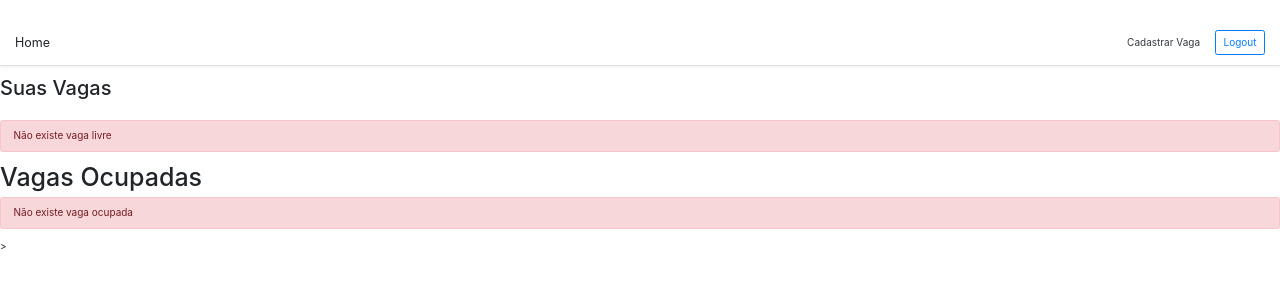
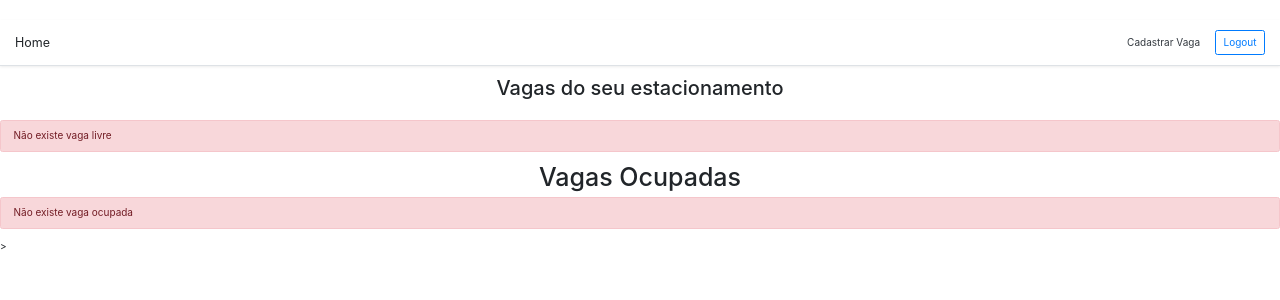
Before and after one commit to Rubensrvsc/projeto-estacionamento, a Django app: template appProprietario/templates/index_prop.html in a window 1280 px wide. Shown: the part 213-513 px from the top of the page. Run offline with Django 3.2, Linux system fonts and the light colour scheme; the template is opened without the code that fills it, so the values that code supplies are empty; some libraries are stand-ins or nearby versions.

Commit message:
melhorando o index_prop

```diff
--- a/appProprietario/templates/index_prop.html
+++ b/appProprietario/templates/index_prop.html
@@ -65,7 +65,7 @@
     <h1> Você não tem permissão de entrada</h1>
 {% else %}
   <div>
-  <h2>Suas Vagas</h2>
+  <h2 style="text-align: center;">Vagas do seu estacionamento</h2>
   </br>
   <!-- Tem que começar a partir da classe Vaga-->
   {% if vagas_livres|length < 1 %}
@@ -73,7 +73,7 @@
     Não existe vaga livre
   </div>
 {% else %}
- <h1>Vagas livres</h1>
+ <h1 style="text-align: center;">Vagas livres</h1>
   {% for i in vagas_livres %}
   <div class="alert alert-success" role="alert">
         {{ i }}
@@ -87,7 +87,7 @@
 {% endfor %}
 {% endif %}
 
-<h1>Vagas Ocupadas</h1>
+<h1 style="text-align: center;">Vagas Ocupadas</h1>
 {% if vagas_ocupadas|length < 1 %}
 <div class="alert alert-danger" role="alert">
     Não existe vaga ocupada
```
Also changed, not shown: db.sqlite3.
